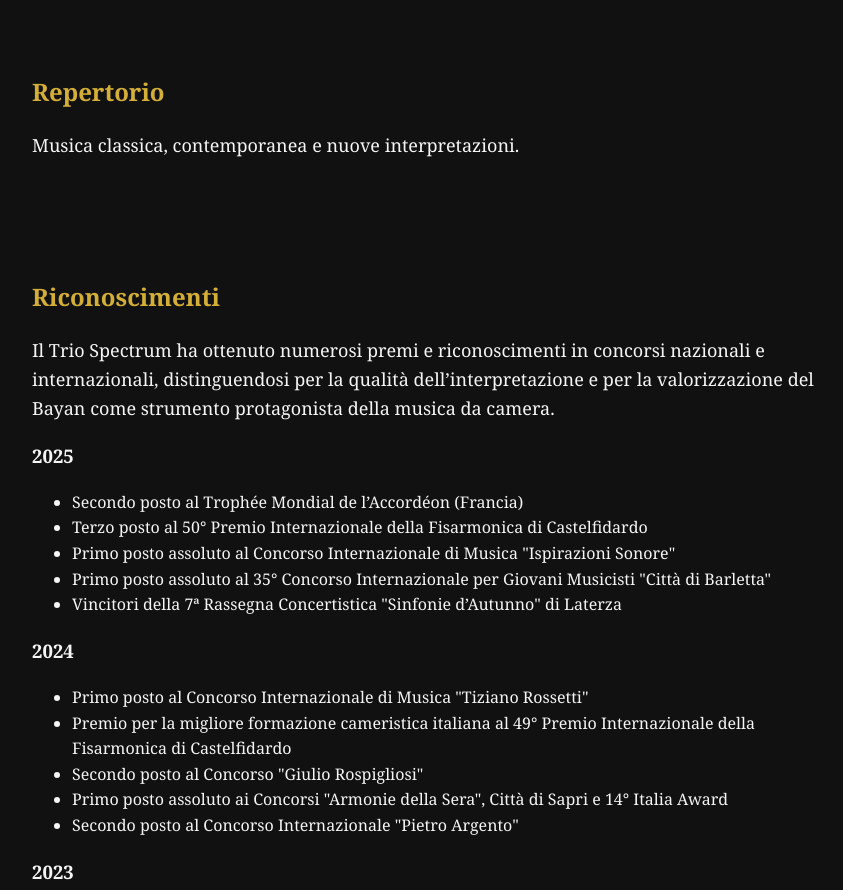
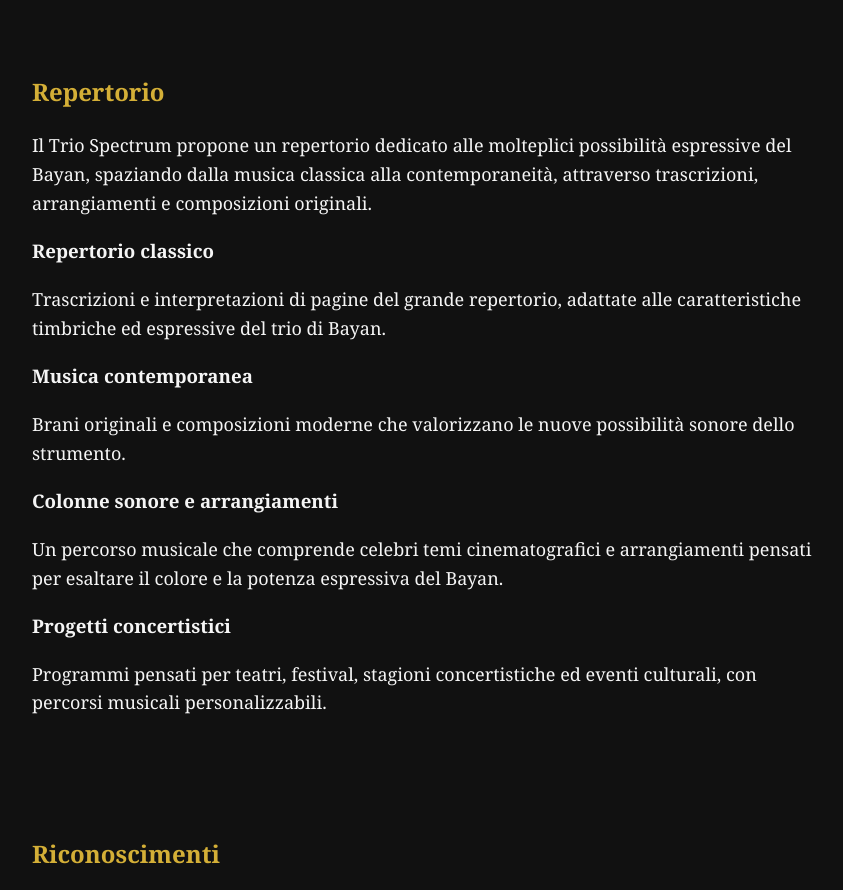
Before and after one commit to TrioSpectrumOfficial/TrioSpectrumOfficial.github.io, a plain HTML site: page index.html in a window 1280 px wide. Shown: the part 1640-2530 px from the top of the page, without its empty margins (208-1051 px from the left). Drawn offline with Linux system fonts and the light colour scheme.

Commit message:
Update repertoire section with detailed descriptions

```diff
--- a/index.html
+++ b/index.html
@@ -51,11 +51,48 @@ possibilità espressive.
 </section>
 
 
-<section>
-    <h2>Repertorio</h2>
-    <p>
-    Musica classica, contemporanea e nuove interpretazioni.
-    </p>
+<section id="repertorio">
+
+<h2>Repertorio</h2>
+
+<p>
+Il Trio Spectrum propone un repertorio dedicato alle molteplici possibilità
+espressive del Bayan, spaziando dalla musica classica alla contemporaneità,
+attraverso trascrizioni, arrangiamenti e composizioni originali.
+</p>
+
+
+<h3>Repertorio classico</h3>
+
+<p>
+Trascrizioni e interpretazioni di pagine del grande repertorio,
+adattate alle caratteristiche timbriche ed espressive del trio di Bayan.
+</p>
+
+
+<h3>Musica contemporanea</h3>
+
+<p>
+Brani originali e composizioni moderne che valorizzano le nuove possibilità
+sonore dello strumento.
+</p>
+
+
+<h3>Colonne sonore e arrangiamenti</h3>
+
+<p>
+Un percorso musicale che comprende celebri temi cinematografici e arrangiamenti
+pensati per esaltare il colore e la potenza espressiva del Bayan.
+</p>
+
+
+<h3>Progetti concertistici</h3>
+
+<p>
+Programmi pensati per teatri, festival, stagioni concertistiche ed eventi
+culturali, con percorsi musicali personalizzabili.
+</p>
+
 </section>
 <section id="riconoscimenti">
 
```
